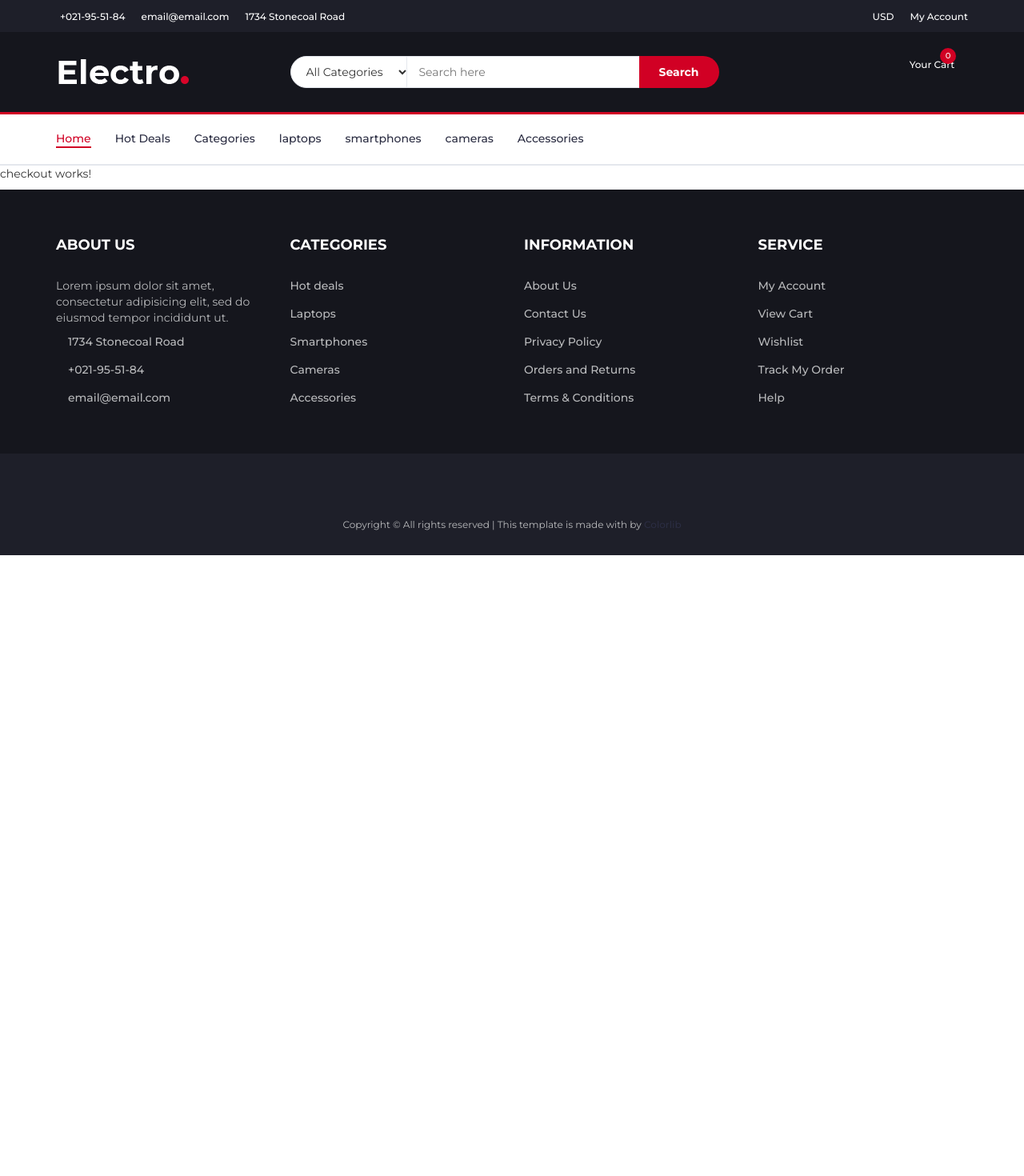
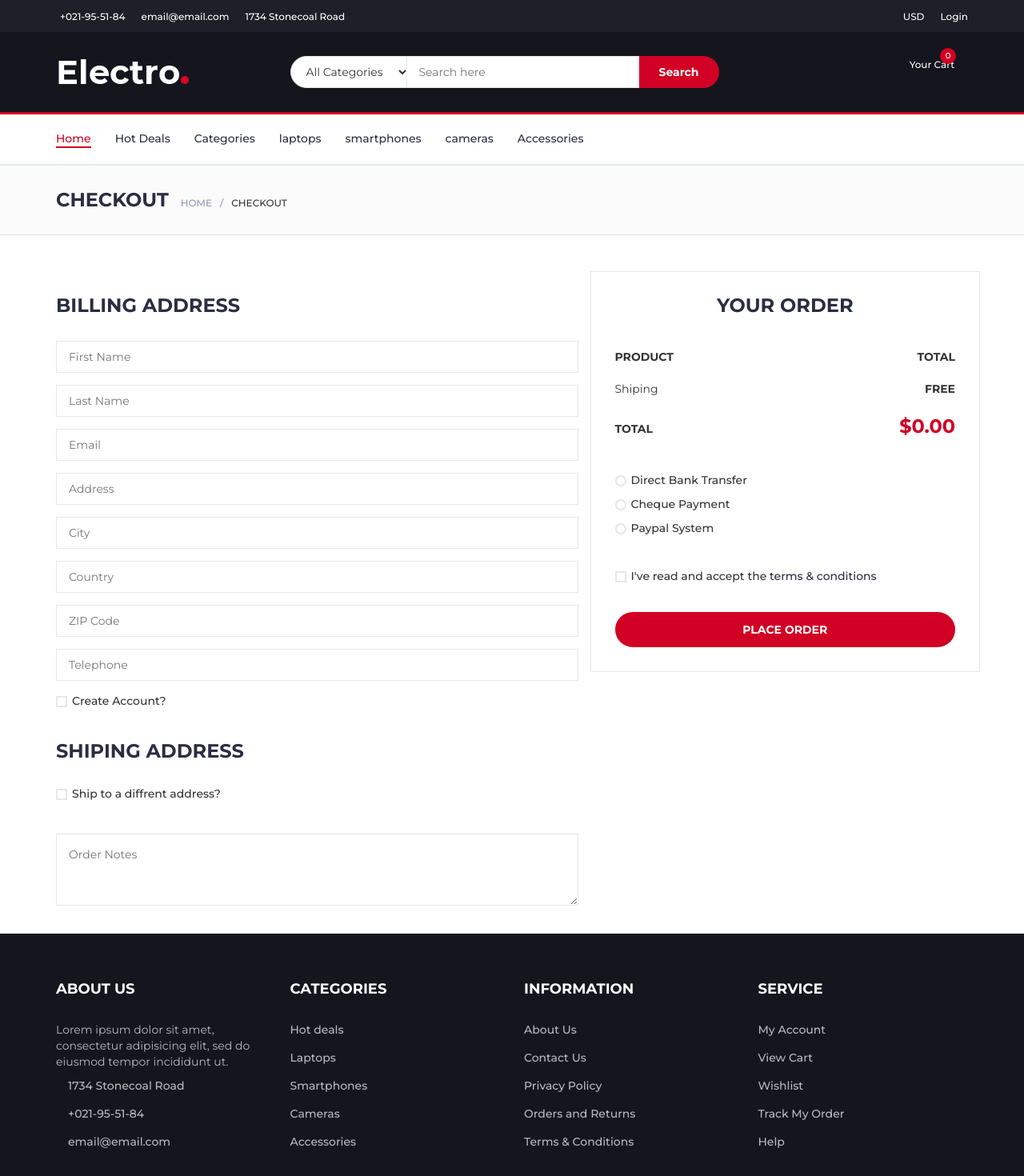
Before and after one commit to Aymane-Bendahmane/front-ecommerce, an Angular app: page /checkout in a window 1280 px wide. Shown: the top 1470 px of the page at 80% size. Before the commit the page ends 800 px from the top, so only its background shows below. Built offline with nearby package versions, Linux system fonts and the light colour scheme; some icons are missing.

Commit message:
10-9-2021

```diff
--- a/src/app/componants/checkout/checkout.component.html
+++ b/src/app/componants/checkout/checkout.component.html
@@ -1 +1,197 @@
-<p>checkout works!</p>
+<!-- BREADCRUMB -->
+<div id="breadcrumb" class="section">
+  <!-- container -->
+  <div class="container">
+    <!-- row -->
+    <div class="row">
+      <div class="col-md-12">
+        <h3 class="breadcrumb-header">Checkout</h3>
+        <ul class="breadcrumb-tree">
+          <li><a href="#">Home</a></li>
+          <li class="active">Checkout</li>
+        </ul>
+      </div>
+    </div>
+    <!-- /row -->
+  </div>
+  <!-- /container -->
+</div>
+<!-- /BREADCRUMB -->
+
+<!-- SECTION -->
+<div class="section">
+  <!-- container -->
+  <div class="container">
+    <!-- row -->
+    <div class="row">
+
+      <div class="col-md-7">
+        <!-- Billing Details -->
+        <div class="billing-details">
+          <div class="section-title">
+            <h3 class="title">Billing address</h3>
+          </div>
+          <div class="form-group">
+            <input class="input" type="text" name="first-name" placeholder="First Name">
+          </div>
+          <div class="form-group">
+            <input class="input" type="text" name="last-name" placeholder="Last Name">
+          </div>
+          <div class="form-group">
+            <input class="input" type="email" name="email" placeholder="Email">
+          </div>
+          <div class="form-group">
+            <input class="input" type="text" name="address" placeholder="Address">
+          </div>
+          <div class="form-group">
+            <input class="input" type="text" name="city" placeholder="City">
+          </div>
+          <div class="form-group">
+            <input class="input" type="text" name="country" placeholder="Country">
+          </div>
+          <div class="form-group">
+            <input class="input" type="text" name="zip-code" placeholder="ZIP Code">
+          </div>
+          <div class="form-group">
+            <input class="input" type="tel" name="tel" placeholder="Telephone">
+          </div>
+          <div class="form-group">
+            <div class="input-checkbox">
+              <input type="checkbox" id="create-account">
+              <label for="create-account">
+                <span></span>
+                Create Account?
+              </label>
+              <div class="caption">
+                <p>Lorem ipsum dolor sit amet, consectetur adipisicing elit, sed do eiusmod tempor incididunt.</p>
+                <input class="input" type="password" name="password" placeholder="Enter Your Password">
+              </div>
+            </div>
+          </div>
+        </div>
+        <!-- /Billing Details -->
+
+        <!-- Shiping Details -->
+        <div class="shiping-details">
+          <div class="section-title">
+            <h3 class="title">Shiping address</h3>
+          </div>
+          <div class="input-checkbox">
+            <input type="checkbox" id="shiping-address">
+            <label for="shiping-address">
+              <span></span>
+              Ship to a diffrent address?
+            </label>
+            <div class="caption">
+              <div class="form-group">
+                <input class="input" type="text" name="first-name" placeholder="First Name">
+              </div>
+              <div class="form-group">
+                <input class="input" type="text" name="last-name" placeholder="Last Name">
+              </div>
+              <div class="form-group">
+                <input class="input" type="email" name="email" placeholder="Email">
+              </div>
+              <div class="form-group">
+                <input class="input" type="text" name="address" placeholder="Address">
+              </div>
+              <div class="form-group">
+                <input class="input" type="text" name="city" placeholder="City">
+              </div>
+              <div class="form-group">
+                <input class="input" type="text" name="country" placeholder="Country">
+              </div>
+              <div class="form-group">
+                <input class="input" type="text" name="zip-code" placeholder="ZIP Code">
+              </div>
+              <div class="form-group">
+                <input class="input" type="tel" name="tel" placeholder="Telephone">
+              </div>
+            </div>
+          </div>
+        </div>
+        <!-- /Shiping Details -->
+
+        <!-- Order notes -->
+        <div class="order-notes">
+          <textarea class="input" placeholder="Order Notes"></textarea>
+        </div>
+        <!-- /Order notes -->
+      </div>
+
+      <!-- Order Details -->
+      <div class="col-md-5 order-details">
+        <div class="section-title text-center">
+          <h3 class="title">Your Order</h3>
+        </div>
+        <div class="order-summary">
+          <div class="order-col">
+            <div><strong>PRODUCT</strong></div>
+            <div><strong>TOTAL</strong></div>
+          </div>
+          <div class="order-products">
+            <div class="order-col" *ngFor="let i of caddy.caddy.items|keyvalue">
+              <div class="product-img" >
+                <img height="60" width="60"  src="{{host+'/photoProduct/'+i.value.product.id}}" alt="">
+              </div>
+              <div>{{i.value.quantity}}x {{i.value.product.name}}</div>
+              <div>{{i.value.quantity * i.value.product.price |currency:"$"}}</div>
+            </div>
+          </div>
+          <div class="order-col">
+            <div>Shiping</div>
+            <div><strong>FREE</strong></div>
+          </div>
+          <div class="order-col">
+            <div><strong>TOTAL</strong></div>
+            <div><strong class="order-total">{{caddy.getTotal() |currency:"$"}}</strong></div>
+          </div>
+        </div>
+        <div class="payment-method">
+          <div class="input-radio">
+            <input type="radio" name="payment" id="payment-1">
+            <label for="payment-1">
+              <span></span>
+              Direct Bank Transfer
+            </label>
+            <div class="caption">
+              <p>Lorem ipsum dolor sit amet, consectetur adipisicing elit, sed do eiusmod tempor incididunt ut labore et dolore magna aliqua.</p>
+            </div>
+          </div>
+          <div class="input-radio">
+            <input type="radio" name="payment" id="payment-2">
+            <label for="payment-2">
+              <span></span>
+              Cheque Payment
+            </label>
+            <div class="caption">
+              <p>Lorem ipsum dolor sit amet, consectetur adipisicing elit, sed do eiusmod tempor incididunt ut labore et dolore magna aliqua.</p>
+            </div>
+          </div>
+          <div class="input-radio">
+            <input type="radio" name="payment" id="payment-3">
+            <label for="payment-3">
+              <span></span>
+              Paypal System
+            </label>
+            <div class="caption">
+              <p>Lorem ipsum dolor sit amet, consectetur adipisicing elit, sed do eiusmod tempor incididunt ut labore et dolore magna aliqua.</p>
+            </div>
+          </div>
+        </div>
+        <div class="input-checkbox">
+          <input type="checkbox" id="terms">
+          <label for="terms">
+            <span></span>
+            I've read and accept the <a href="#">terms & conditions</a>
+          </label>
+        </div>
+        <a (click)="submitOrder()" class="primary-btn order-submit">Place order</a>
+      </div>
+      <!-- /Order Details -->
+    </div>
+    <!-- /row -->
+  </div>
+  <!-- /container -->
+</div>
+<!-- /SECTION -->
--- a/src/app/componants/checkout/checkout.component.ts
+++ b/src/app/componants/checkout/checkout.component.ts
@@ -1,4 +1,7 @@
 import { Component, OnInit } from '@angular/core';
+import {CaddyService} from "../../services/caddy.service";
+import {Environment} from "../../services/environment";
+import {ManagerService} from "../../services/manager.service";
 
 @Component({
   selector: 'app-checkout',
@@ -7,9 +10,14 @@ import { Component, OnInit } from '@angular/core';
 })
 export class CheckoutComponent implements OnInit {
 
-  constructor() { }
-
+  constructor(public caddy: CaddyService,private service:ManagerService) { }
+  host: any = Environment.host
   ngOnInit(): void {
   }
 
+  submitOrder() {
+    console.log('Submitting order ')
+
+    //this.service.submitOrder()
+  }
 }
--- a/src/app/componants/header/header.component.html
+++ b/src/app/componants/header/header.component.html
@@ -10,7 +10,8 @@
       </ul>
       <ul class="header-links pull-right">
         <li><a href="#"><i class="fa fa-dollar"></i> USD</a></li>
-        <li><a href="#"><i class="fa fa-user-o"></i> My Account</a></li>
+        <li *ngIf="!this.lg.isUserloged()"><a routerLink="/login"><i class="fa fa-user-o" ></i>Login</a></li>
+        <li *ngIf="this.lg.isUserloged()" (click)="logout()"><a routerLink="/login"><i class="fa fa-user-o" ></i>Logout</a></li>
       </ul>
     </div>
   </div>
@@ -81,7 +82,7 @@
                 </div>
                 <div class="cart-btns">
                   <a href="#">View Cart</a>
-                  <a href="#">Checkout  <i class="fa fa-arrow-circle-right"></i></a>
+                  <a routerLink="/checkout">Checkout  <i class="fa fa-arrow-circle-right"></i></a>
                 </div>
               </div>
             </div>
--- a/src/app/componants/home/home.component.html
+++ b/src/app/componants/home/home.component.html
@@ -1,4 +1,4 @@
-<!-- SECTION -->
+<!-- SECTION --><button class="btn btn-danger" (click)="getCommends()">Try me</button>
 <div class="section">
     <!-- container -->
     <div class="container">
--- a/src/app/componants/home/home.component.ts
+++ b/src/app/componants/home/home.component.ts
@@ -25,6 +25,12 @@ export class HomeComponent implements OnInit {
       this.articles = data
     })
   }
+  getCommends(){
 
+    this.service.getcommends().subscribe(data=>{
+      console.log('comandes')
+      console.log(data)
+    })
+  }
 
 }
--- a/src/app/componants/login/login.component.ts
+++ b/src/app/componants/login/login.component.ts
@@ -22,6 +22,7 @@ export class LoginComponent implements OnInit {
   onLogin() {
     console.log(this.login.value)
     this.authService.Login(this.login.value).subscribe(data=>{
+      this.authService.isLogin = true
       // @ts-ignore
       let ref = data['refresh-token']
       // @ts-ignore
--- a/src/app/services/Authentication/auth-service.service.ts
+++ b/src/app/services/Authentication/auth-service.service.ts
@@ -37,6 +37,12 @@ export class AuthServiceService {
       this.isLogin = true
   }
 
+  public isUserloged(){
+    if( localStorage.getItem('refresh-token') && localStorage.getItem('access-token') ){
+      return true;
+    }else return false
+
+  }
   refreshToken(l:any) {
     let headers =
       {
@@ -60,8 +66,14 @@ export class AuthServiceService {
     return (JSON.parse(<string>acc))
   }
   getRefreshToken(){
-    let  acc:string | null = localStorage.getItem('refresh-token')
-    return (JSON.parse(<string>acc))
+    let  acc = localStorage.getItem('refresh-token')
+
+    if (acc != null){
+      return (JSON.parse(<string>acc))
+      console.log('see me :' + acc)
+    }
+
+    return null;
   }
 
 
--- a/src/app/services/manager.service.ts
+++ b/src/app/services/manager.service.ts
@@ -37,4 +37,8 @@ export class ManagerService {
        return this.http.get(Environment.host+'/ratings')
 
   }
+
+  submitOrder(order:any) {
+    return this.http.post(Environment.host+'/commandes',order)
+  }
 }
```
Also changed, not shown: src/app/componants/header/header.component.ts (+6 -1 lines), src/app/services/Authentication/interceptor.service.ts (+16 -6 lines).
